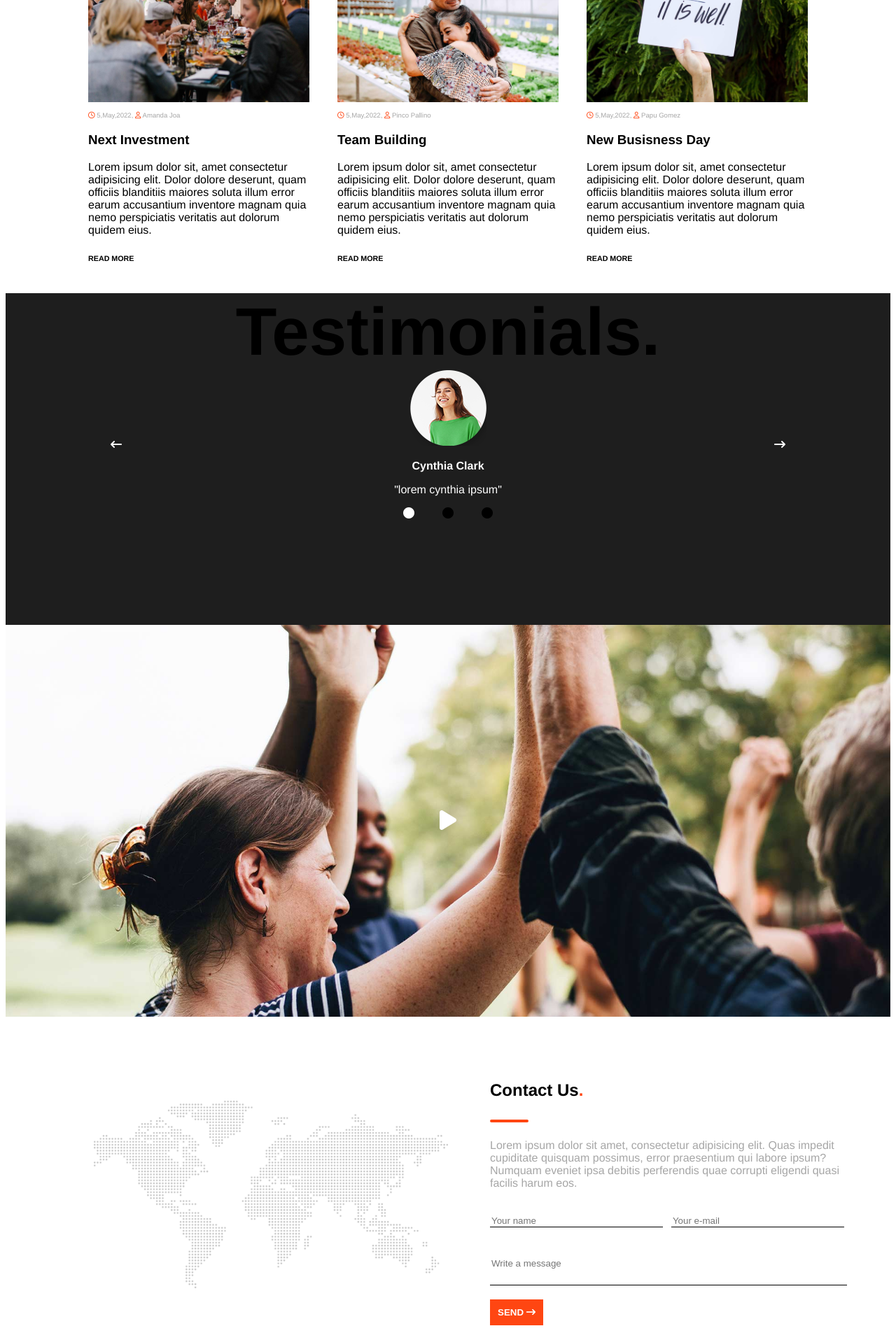
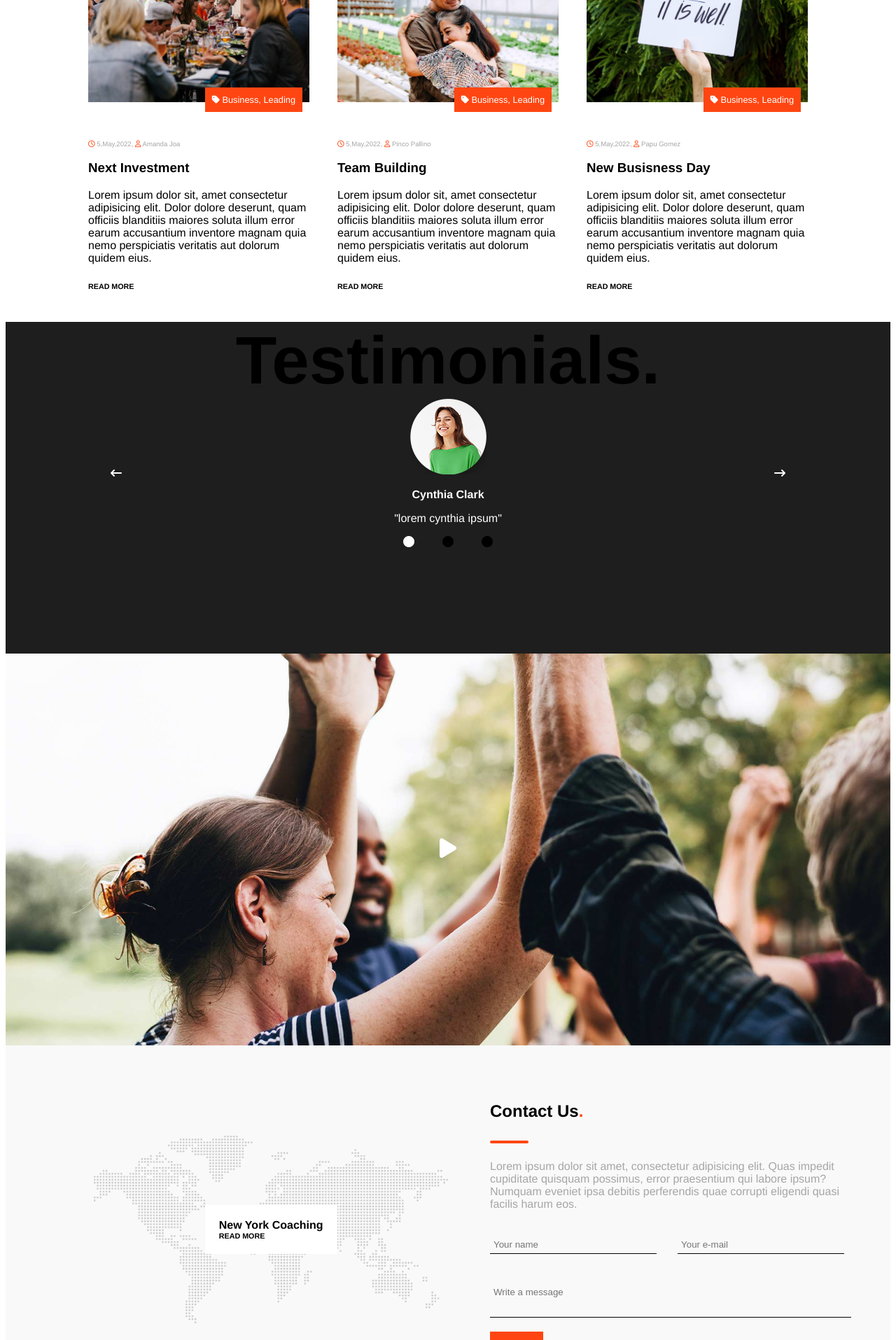
Before and after one commit to magnusson17/proj-html-vuejs, a Vue app: page / in a window 1280 px wide. Shown: the part 2680-4595 px from the top of the page at 70% size. Built offline with nearby package versions, Linux system fonts and the light colour scheme.

Commit message:
general improvement

```diff
--- a/src/components/cssComp/style.scss
+++ b/src/components/cssComp/style.scss
@@ -45,6 +45,10 @@ $bg_3rd_color: #1e1e1e;
 
 .w_40 {
     width: 40%;
+}
+
+.w_45 {
+    width: 45%;
 }
 
 .w_48 {
@@ -95,6 +99,14 @@ $bg_3rd_color: #1e1e1e;
     height: 200px;
 }
 // MARGIN
+.mt_10 {
+    margin-top: 10px;
+}
+
+.mt_20 {
+    margin-top: 20px;
+}
+
 .mt_60 {
     margin-top: 60px;
 }
@@ -105,6 +117,10 @@ $bg_3rd_color: #1e1e1e;
 
 .mb_20 {
     margin-bottom: 20px;
+}
+
+.mb_50 {
+    margin-bottom: 50px;
 }
 
 .mb_150 {
@@ -152,6 +168,10 @@ $bg_3rd_color: #1e1e1e;
     margin: 60px;
 }
 // PADDING
+.p_5 {
+    padding: 5px;
+}
+
 .p_10 {
     padding: 10px;
 }
@@ -193,6 +213,11 @@ $bg_3rd_color: #1e1e1e;
 .py_50 {
     padding-top: 50px;
     padding-bottom: 50px;
+}
+
+.py_60 {
+    padding-top: 60px;
+    padding-bottom: 60px;
 }
 
 .px_20 {
@@ -251,6 +276,10 @@ $bg_3rd_color: #1e1e1e;
 
 .fs_0_6em {
     font-size: 0.6em;
+}
+
+.fs_0_8em {
+    font-size: 0.8em;
 }
 
 .fs_1_2em {
@@ -316,6 +345,10 @@ $bg_3rd_color: #1e1e1e;
 .d_flex {
     display: flex;
 }
+// POSITION
+.p_relative {
+    position: relative;
+}
 // HR
 .little_hr {
     border: 2px solid $bg_color;
--- a/src/components/subFolder/subMainFolder/SectionFf.vue
+++ b/src/components/subFolder/subMainFolder/SectionFf.vue
@@ -1,8 +1,18 @@
 <template>
-    <div class="section_ff_1st_div my_60">
+    <div class="section_ff_1st_div py_60 bg_f9f9f9">
         <div class="section_ff_1st_div__row1">
             <div class="section_ff_1st_div__row1__col1 w_40 p_60">
-                <img class="w_100" src="../../../assets/img/h1-contact-rev-01.png" alt="">
+                <div class="p_relative row">
+                    <img class="w_100" src="../../../assets/img/h1-contact-rev-01.png" alt="world">
+                    <div class="pos_absolute p_20 bg_white">
+                        <h4 class="text_capitalize">
+                            new york coaching
+                        </h4>
+                        <h6 class="text_uppercase">
+                            read more
+                        </h6>
+                    </div>
+                </div>
             </div>
 
             <div class="section_ff_1st_div__row1__col2 w_40">
@@ -16,15 +26,15 @@
                     Lorem ipsum dolor sit amet, consectetur adipisicing elit. Quas impedit cupiditate quisquam possimus, error praesentium qui labore ipsum? Numquam eveniet ipsa debitis perferendis quae corrupti eligendi quasi facilis harum eos.
                 </p>
                 <form class="w_100 py_20" action="">
-                    <div class="w_100 mb_20">
-                        <input class="d_inline_block w_48" type="text" placeholder="Your name">
-                        <input class="d_inline_block w_48" type="mail" placeholder="Your e-mail">
+                    <div class="w_100 mb_20 row_between">
+                        <input class="d_inline_block w_45" type="text" placeholder="Your name">
+                        <input class="d_inline_block w_45" type="mail" placeholder="Your e-mail">
                     </div>
-                    <input class="d_block w_100 h_60px" type="text" placeholder="Write a message">
+                    <input class="w_100 h_60px" type="textarea" placeholder="Write a message">
+                    <button class="btn_basic btn_orange text_uppercase mt_20">
+                        send <i class="fa-solid fa-arrow-right-long"></i>
+                    </button>
                 </form>
-                <button class="btn_basic btn_orange text_uppercase">
-                    send <i class="fa-solid fa-arrow-right-long"></i>
-                </button>
             </div>
         </div>
 
@@ -93,4 +103,26 @@ form {
 .hover:hover .hover_block {
     display: block;
 }
+
+.row {
+    @include displayFlexBasic(flex, row, center, center);
+}
+
+.row_between {
+    @include displayFlexBasic(flex, row, space-between, center);
+}
+
+.pos_absolute {
+    position: absolute;
+    h4, h6 {
+        margin: 0;
+    }
+}
+
+form {
+    input {
+        background-color: transparent;
+        padding: 5px;
+    }
+}
 </style>
--- a/src/components/subFolder/subMainFolder/subSectionCc/PartBbcc.vue
+++ b/src/components/subFolder/subMainFolder/subSectionCc/PartBbcc.vue
@@ -16,7 +16,13 @@
         <div class="part_bbcc_1st_div__container2">
             <div class="part_bbcc_1st_div__container2__row">
                 <div v-for="(element, index) in latestNewsArray" :key="index" class="w_25 p_20">
-                    <img :src="require(`../../../../assets/img/${element.img}`)" alt="img" class="w_100">
+                    <div class="p_relative mb_50">
+                        <img :src="require(`../../../../assets/img/${element.img}`)" alt="img" class="w_100">
+                        <span class="text_capitalize pos_absolute p_10 bg_ff4612 text_white fs_0_8em">
+                            <i class="fa-solid fa-tag"> </i> business, leading
+                        </span>
+                    </div>
+
                     <p class="fs_0_6em text_a6a6a6 text_capitalize">
                         <i class="fa-regular fa-clock text_ff4612"></i>
                         {{element.date.number}},{{element.date.month}},{{element.date.year}},
@@ -75,7 +81,7 @@ export default {
                     },
                     reporter: 'papu gomez'
                 },
-            ]
+            ],
         }
     }
 }
@@ -96,4 +102,10 @@ export default {
 .row {
     @include displayFlexBasic(flex, column, center, center);
 }
+
+.pos_absolute {
+    position: absolute;
+    bottom: -10px;
+    right: 10px;
+}
 </style>
```
